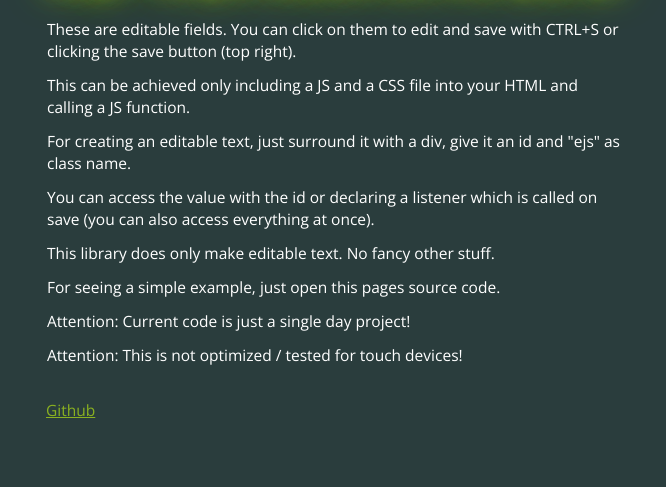
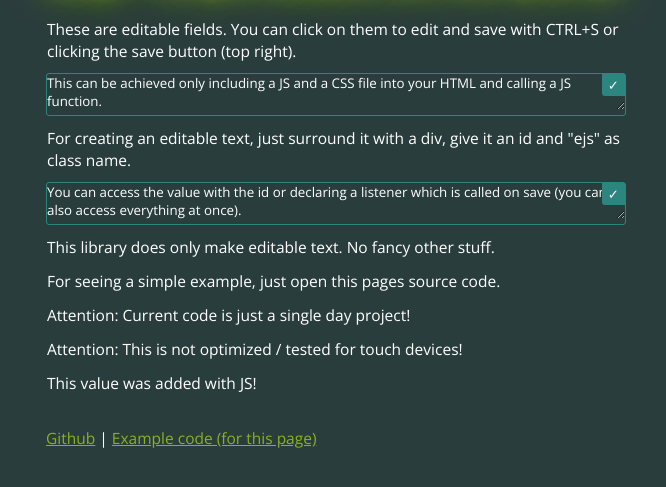
Before and after one commit to mbndr/editjs, a plain HTML site: page index.html in a window 1280 px wide. Shown: the part 65-552 px from the top of the page, without its empty margins (304-970 px from the left). Drawn offline with nearby package versions, Linux system fonts and the light colour scheme.

Commit message:
add setValue, setActive and examples

```diff
--- a/edit.js
+++ b/edit.js
@@ -103,7 +103,7 @@ EditJS = (function() {
 
             this.setEventListener(id);
         }
-    }
+    };
 
     // set event listener on field
     EditJS.prototype.setEventListener = function(id) {
@@ -130,12 +130,26 @@ EditJS = (function() {
                 self.createElement(id);
             });
         }
-    }
+    };
+
+    EditJS.prototype.setValue = function(id, value) {
+        if (this.fields[id]) {
+            this.fields[id].value = value;
+            this.createElement(id);
+        }
+    };
+
+    EditJS.prototype.setActive = function(id, active) {
+        if (this.fields[id]) {
+            this.fields[id].mode = active === true ? MODE_EDIT : MODE_TEXT;
+            this.createElement(id);
+        }
+    };
 
     EditJS.prototype.getValue = function(id) {
         const field = this.fields[id];
         return field.value || undefined;
-    }
+    };
 
     EditJS.prototype.getValues = function() {
         let ret = {};
@@ -146,7 +160,7 @@ EditJS = (function() {
         }
 
         return ret;
-    }
+    };
 
     return EditJS;
 })();
--- a/index.html
+++ b/index.html
@@ -37,7 +37,7 @@
             color: white;
         }
         .container {
-            margin: 0 auto;
+            margin: 10px auto;
             max-width: 600px;
             padding: 0 10px;
         }
@@ -70,11 +70,14 @@
         <div class="ejs" id="id-number-3">For creating an editable text, just surround it with a div, give it an id and "ejs" as class name.</div>
         <div class="ejs" id="id-number-4">You can access the value with the id or declaring a listener which is called on save (you can also access everything at once).</div>
         <div class="ejs" id="id-number-5">This library does only make editable text. No fancy other stuff.</div>
-        <div class="ejs" id="id-number-7">For seeing a simple example, just open this pages source code.</div>
-        <div class="ejs" id="id-number-8">Attention: Current code is just a single day project!</div>
+        <div class="ejs" id="id-number-6">For seeing a simple example, just open this pages source code.</div>
+        <div class="ejs" id="id-number-7">Attention: Current code is just a single day project!</div>
         <div class="ejs" id="id-number-8">Attention: This is not optimized / tested for touch devices!</div>
+        <div class="ejs" id="id-number-9"></div>
         <br>
         <a href="https://github.com/mbndr/editjs">Github</a>
+        |
+        <a href="https://github.com/mbndr/editjs/blob/master/index.html">Example code (for this page)</a>
     </div>
 
     <script src="edit.js"></script>
@@ -87,9 +90,12 @@
             }
 
             const editjs = new EditJS({
-                activeIds: [],
+                activeIds: ["id-number-4"],
                 onChange: onChange
             });
+
+            editjs.setValue("id-number-9", "This value was added with JS!");
+            editjs.setActive("id-number-2", true);
 
             /*
             for getting all data call editjs.getValues();
```
